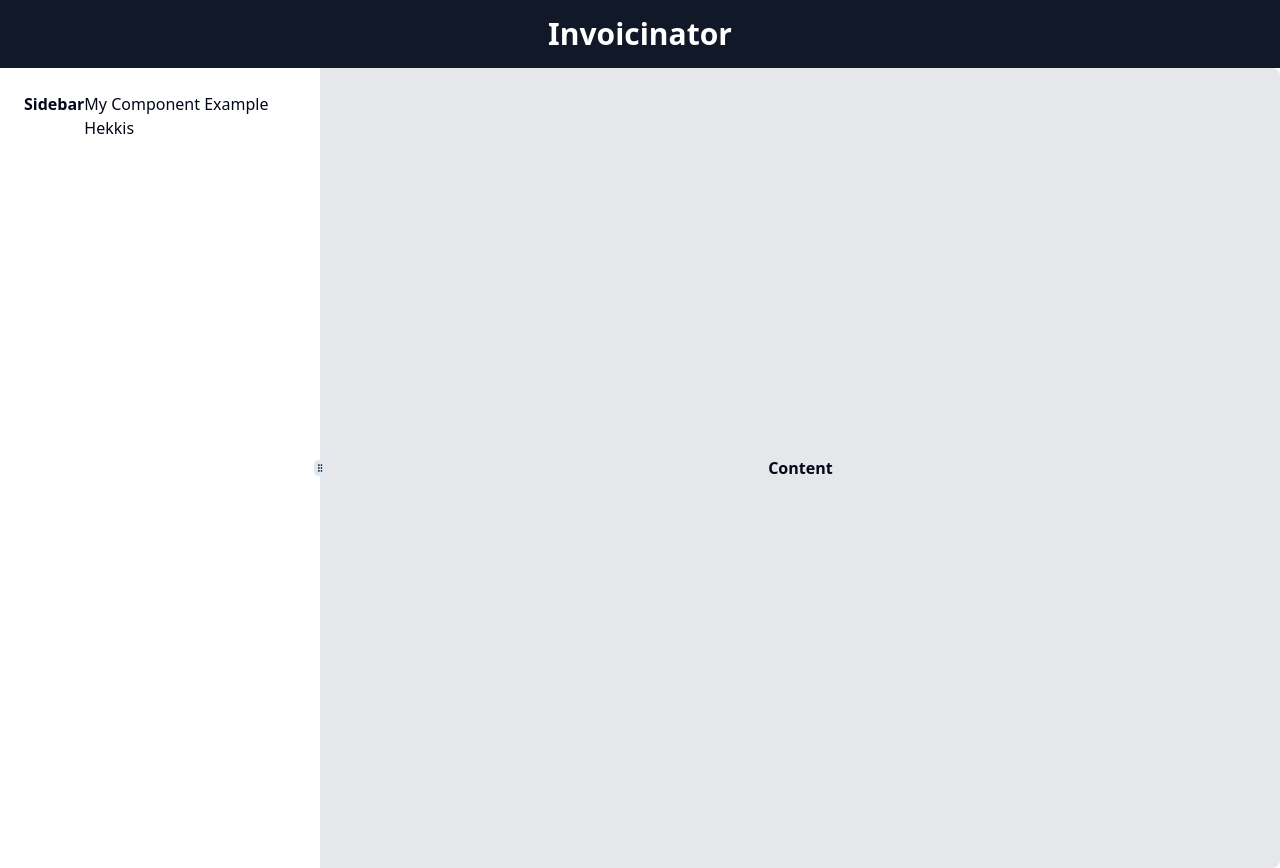
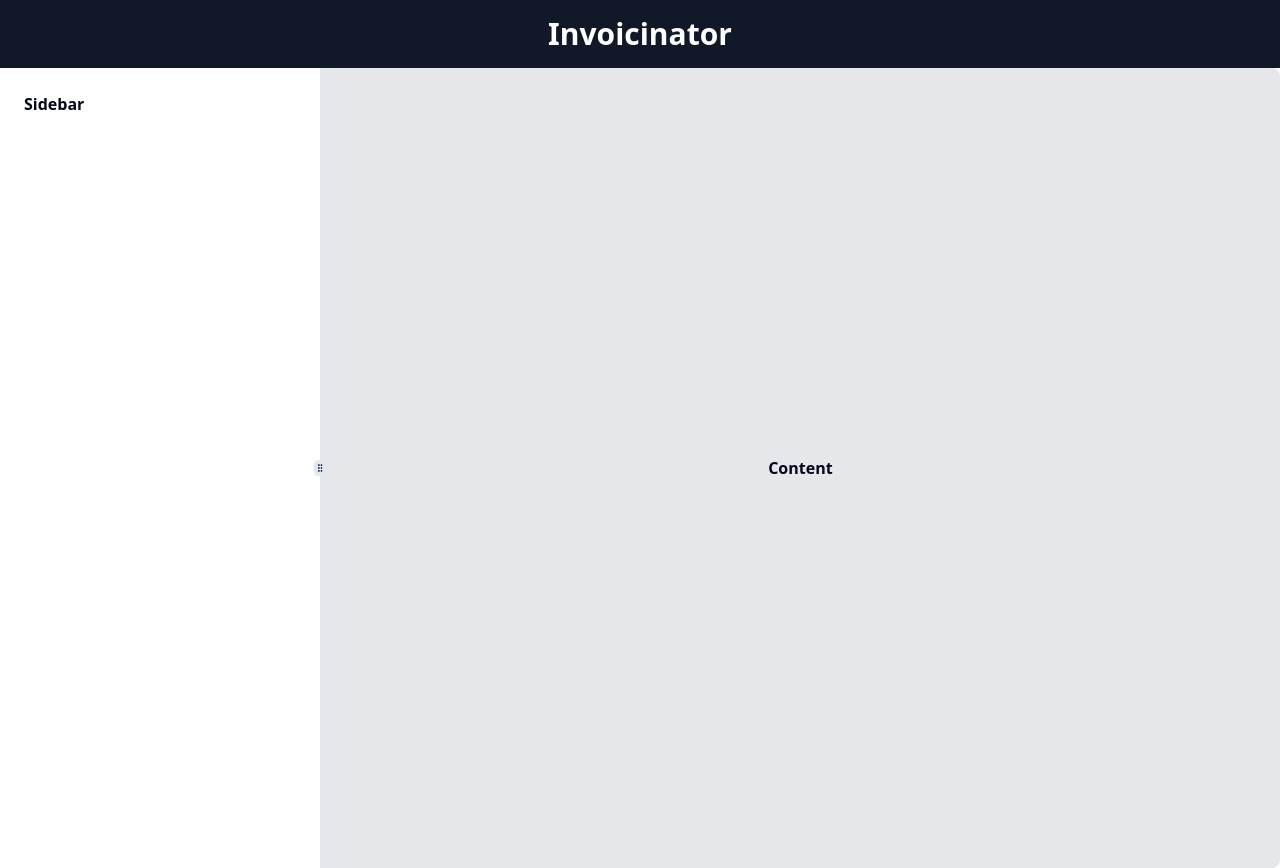
Before and after one commit to vivizuma/invoicinator, a React (Vite) app: page / in a window 1280 px wide. Built offline with nearby package versions, Linux system fonts and the light colour scheme.

Commit message:
Further cleaning

```diff
--- a/src/components/ContentContainer.tsx
+++ b/src/components/ContentContainer.tsx
@@ -3,8 +3,6 @@ import {
   ResizablePanel,
   ResizablePanelGroup,
 } from "@/components/ui/resizable";
-
-import SideBarContent from "./tests/State.tsx";
 
 export default function ContentContainer() {
   return (
@@ -13,12 +11,13 @@ export default function ContentContainer() {
         direction="horizontal"
         className="min-h-screen max-w-screen min-w-screen rounded-lg"
       >
+        {/*LEFT PANEL */}
         <ResizablePanel defaultSize={25}>
           <div className="flex flex-h-full p-6">
             <span className="font-semibold flex-col">Sidebar</span>
-            <SideBarContent />
           </div>
         </ResizablePanel>
+        {/*RIGHT PANEL*/}
         <ResizableHandle withHandle />
         <ResizablePanel defaultSize={75}>
           <div className="flex h-full items-center justify-center p-6 bg-gray-200">
```
